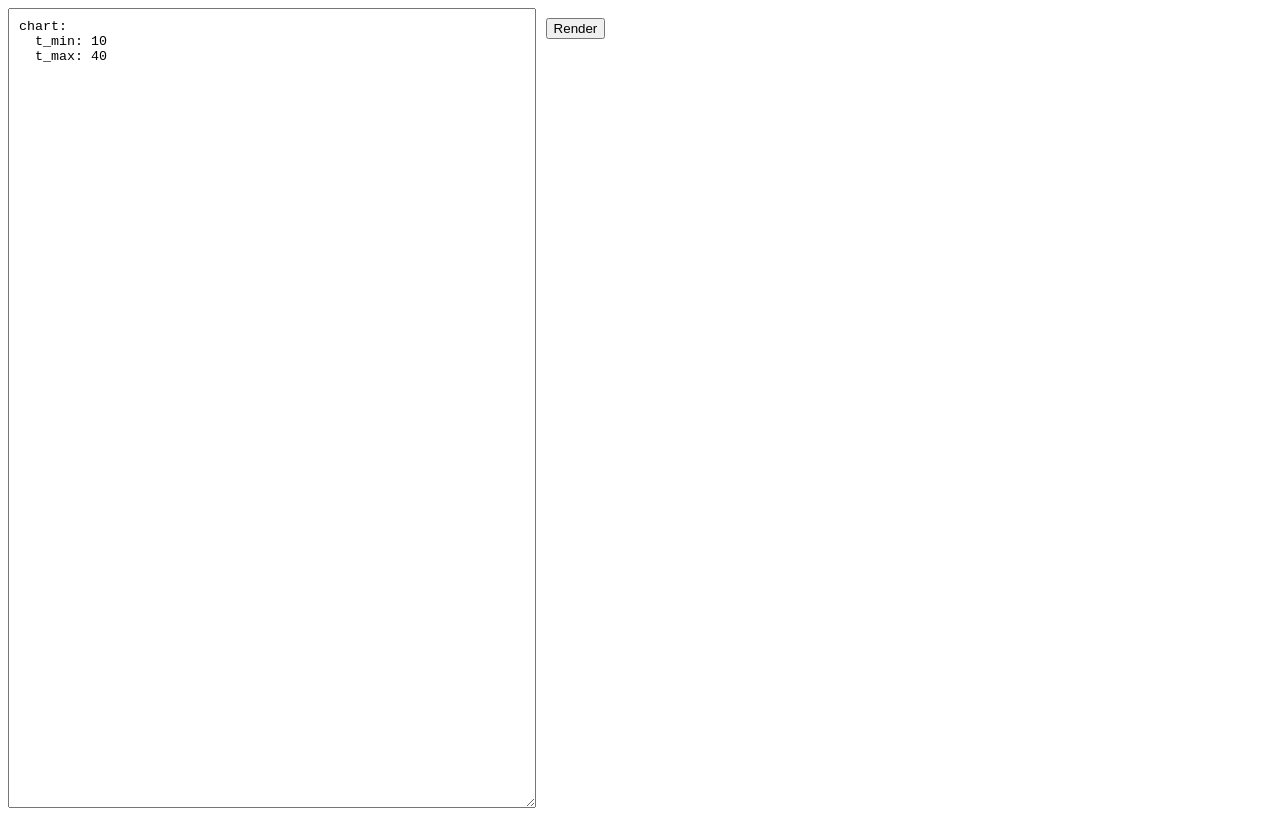
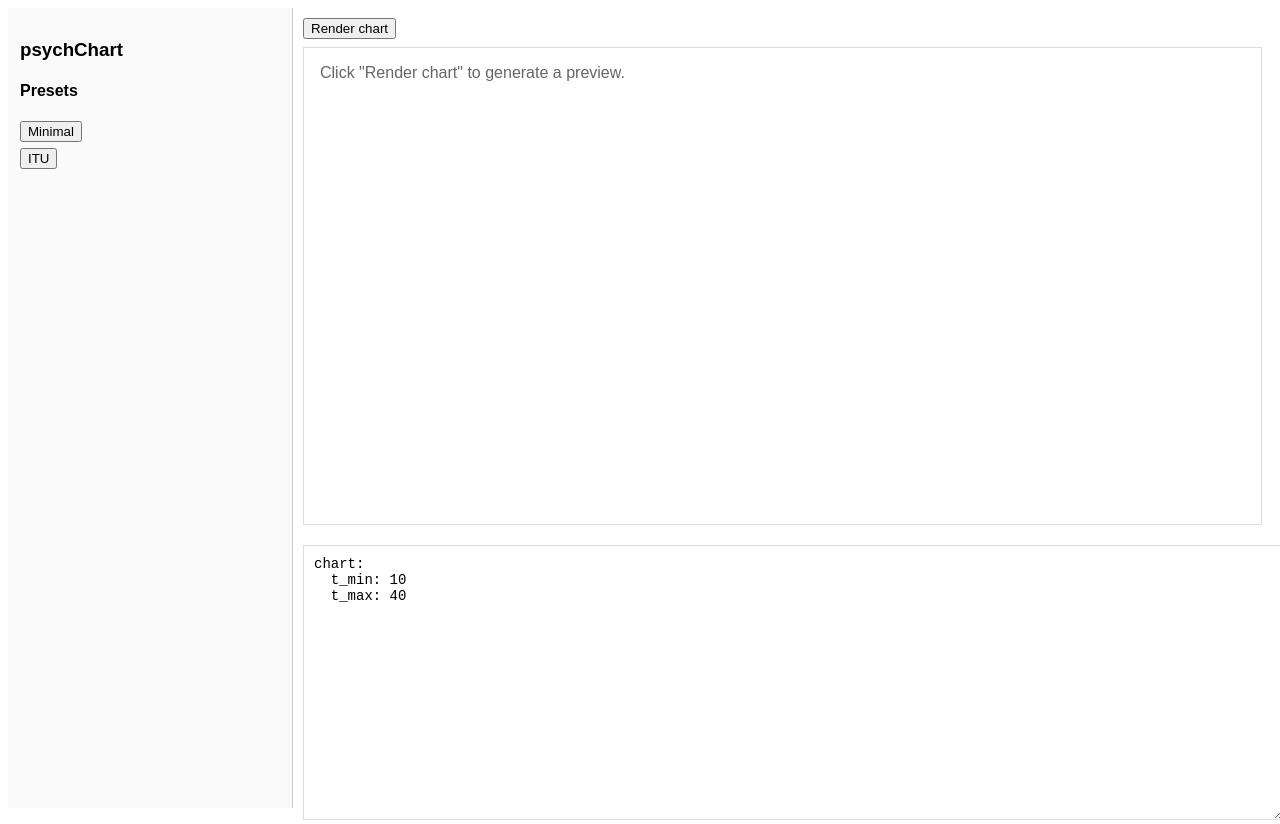
Before and after one commit to joaogerd/psychchart, a React (Vite) app in the folder frontend/: page / in a window 1280 px wide. Built offline with nearby package versions, Linux system fonts and the light colour scheme; no server answers.

Commit message:
Upgrade frontend to professional UX layout

```diff
--- a/frontend/src/App.jsx
+++ b/frontend/src/App.jsx
@@ -1,32 +1,31 @@
 import { useState } from 'react';
+import ChartPreview from './app/preview/ChartPreview';
+import YamlEditor from './app/editor/YamlEditor';
+import Presets from './app/editor/Presets';
 
 export default function App() {
   const [yaml, setYaml] = useState('chart:\n  t_min: 10\n  t_max: 40');
-  const [img, setImg] = useState(null);
-
-  const renderChart = async () => {
-    const res = await fetch('http://localhost:8000/render', {
-      method: 'POST',
-      headers: { 'Content-Type': 'application/json' },
-      body: JSON.stringify({ yaml })
-    });
-
-    const data = await res.json();
-    setImg(`data:${data.media_type};base64,${data.data_base64}`);
-  };
 
   return (
-    <div style={{ display: 'flex', height: '100vh' }}>
-      <textarea
-        style={{ width: '40%', padding: 10 }}
-        value={yaml}
-        onChange={(e) => setYaml(e.target.value)}
-      />
+    <div style={{ display: 'flex', height: '100vh', fontFamily: 'Arial' }}>
 
-      <div style={{ flex: 1, padding: 10 }}>
-        <button onClick={renderChart}>Render</button>
-        {img && <img src={img} style={{ width: '100%' }} />}
+      <div style={{ width: 260, padding: 12, borderRight: '1px solid #ccc', background: '#fafafa' }}>
+        <h3>psychChart</h3>
+        <Presets setYaml={setYaml} />
       </div>
+
+      <div style={{ flex: 1, display: 'flex', flexDirection: 'column' }}>
+
+        <div style={{ flex: 2, padding: 10 }}>
+          <ChartPreview yaml={yaml} />
+        </div>
+
+        <div style={{ flex: 1, padding: 10 }}>
+          <YamlEditor yaml={yaml} setYaml={setYaml} />
+        </div>
+
+      </div>
+
     </div>
   );
 }
```
